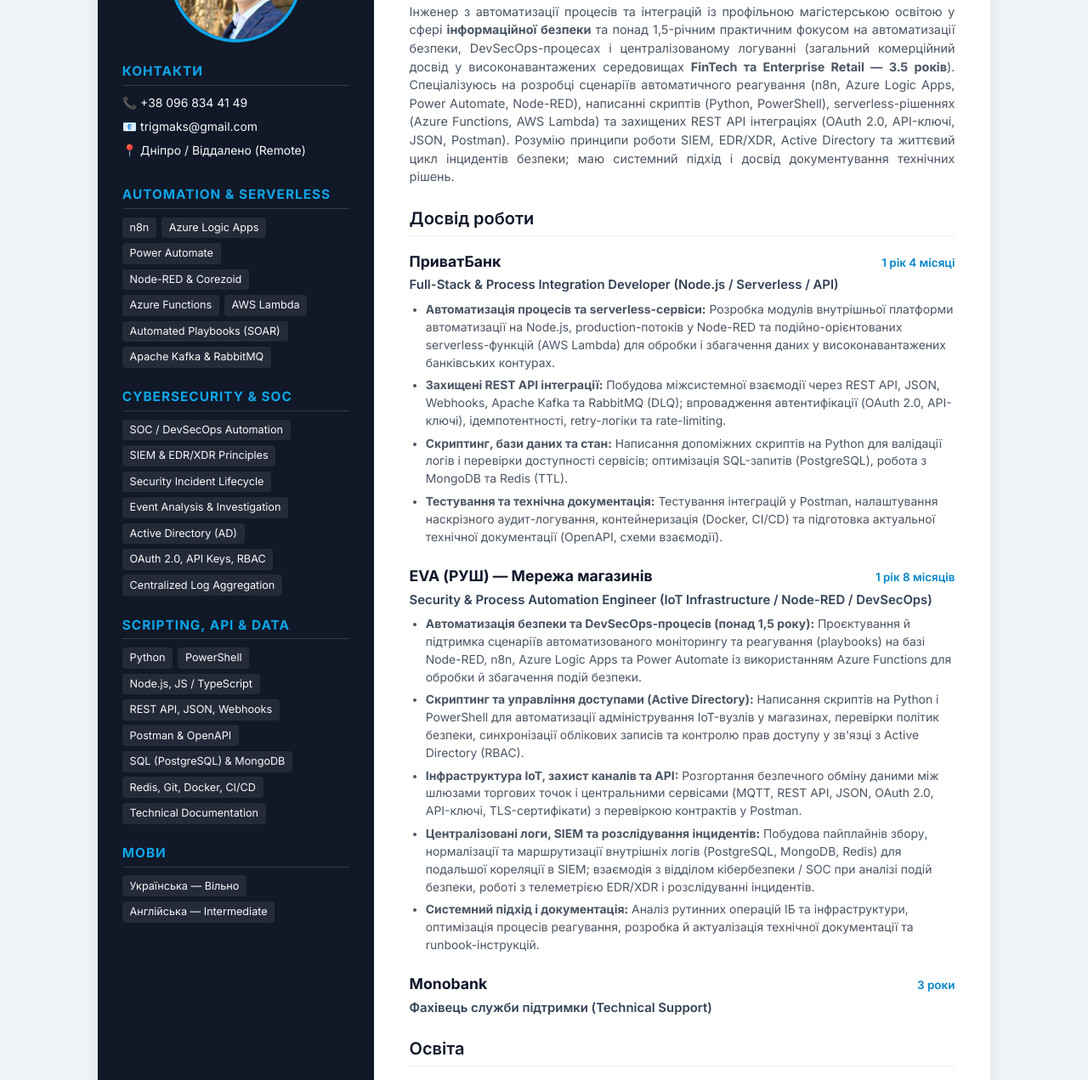
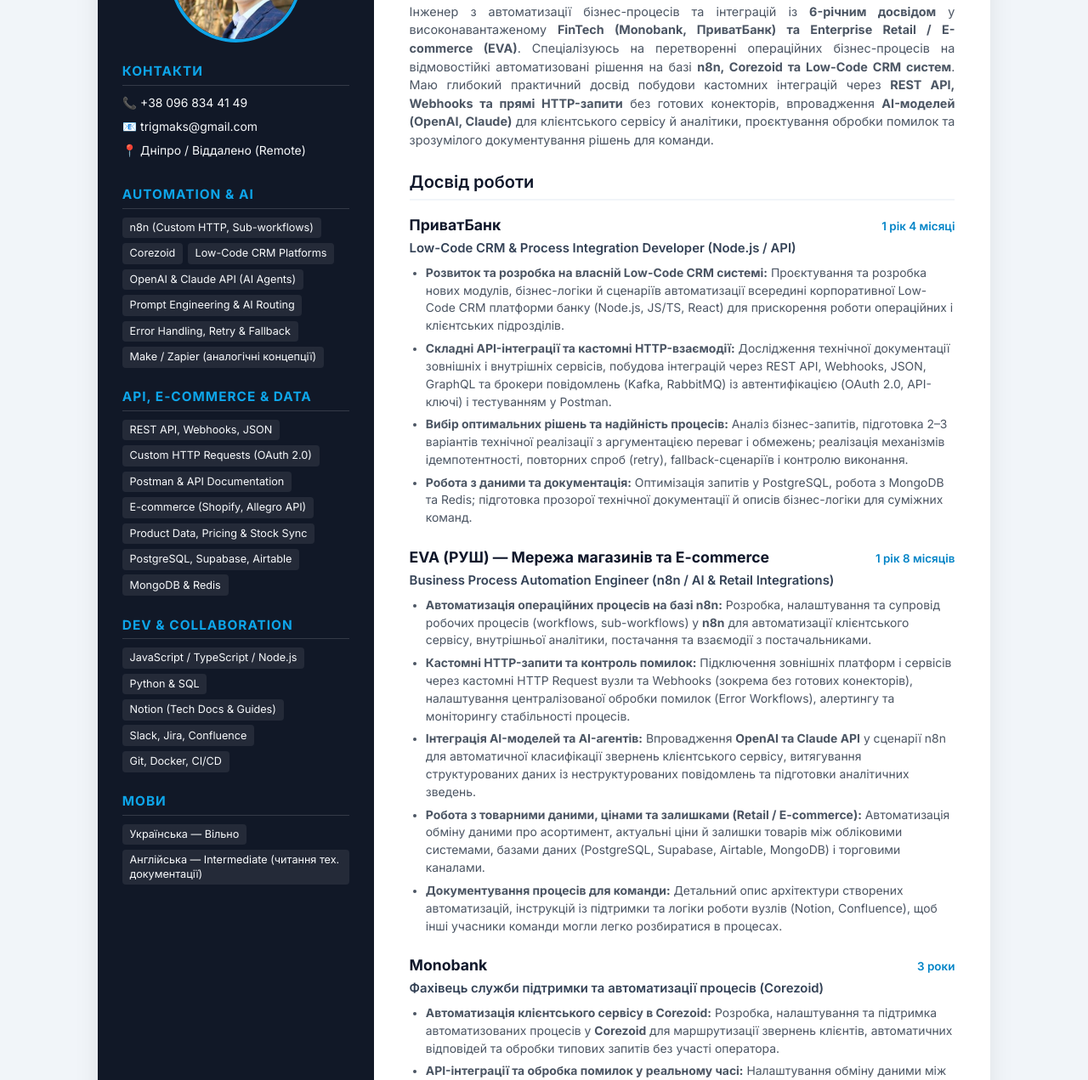
Before and after one commit to MaxTryhub/resume_ukr, a plain HTML site: page index.html in a window 1280 px wide. Shown: the part 174-1445 px from the top of the page at 85% size. Drawn offline with Linux system fonts and the light colour scheme.

Commit message:
Update index.html

```diff
--- a/index.html
+++ b/index.html
@@ -4,7 +4,7 @@
     <meta charset="UTF-8" />
     <meta http-equiv="X-UA-Compatible" content="IE=edge" />
     <meta name="viewport" content="width=device-width, initial-scale=1.0" />
-    <title>Максим Тригуб - Process Automation & Cybersecurity Engineer</title>
+    <title>Максим Тригуб - Business Process Automation Engineer (n8n & AI)</title>
     <link rel="preconnect" href="https://fonts.googleapis.com" />
     <link rel="preconnect" href="https://fonts.gstatic.com" crossorigin />
     <link href="https://fonts.googleapis.com/css2?family=Inter:wght@300;400;600;700&display=swap" rel="stylesheet" />
@@ -247,43 +247,39 @@
             </div>
 
             <div class="sidebar-section">
-                <h3>Automation & Serverless</h3>
+                <h3>Automation & AI</h3>
                 <ul class="skills-list">
-                    <li>n8n</li>
-                    <li>Azure Logic Apps</li>
-                    <li>Power Automate</li>
-                    <li>Node-RED & Corezoid</li>
-                    <li>Azure Functions</li>
-                    <li>AWS Lambda</li>
-                    <li>Automated Playbooks (SOAR)</li>
-                    <li>Apache Kafka & RabbitMQ</li>
+                    <li>n8n (Custom HTTP, Sub-workflows)</li>
+                    <li>Corezoid</li>
+                    <li>Low-Code CRM Platforms</li>
+                    <li>OpenAI & Claude API (AI Agents)</li>
+                    <li>Prompt Engineering & AI Routing</li>
+                    <li>Error Handling, Retry & Fallback</li>
+                    <li>Make / Zapier (аналогічні концепції)</li>
                 </ul>
             </div>
 
             <div class="sidebar-section">
-                <h3>Cybersecurity & SOC</h3>
+                <h3>API, E-Commerce & Data</h3>
                 <ul class="skills-list">
-                    <li>SOC / DevSecOps Automation</li>
-                    <li>SIEM & EDR/XDR Principles</li>
-                    <li>Security Incident Lifecycle</li>
-                    <li>Event Analysis & Investigation</li>
-                    <li>Active Directory (AD)</li>
-                    <li>OAuth 2.0, API Keys, RBAC</li>
-                    <li>Centralized Log Aggregation</li>
+                    <li>REST API, Webhooks, JSON</li>
+                    <li>Custom HTTP Requests (OAuth 2.0)</li>
+                    <li>Postman & API Documentation</li>
+                    <li>E-commerce (Shopify, Allegro API)</li>
+                    <li>Product Data, Pricing & Stock Sync</li>
+                    <li>PostgreSQL, Supabase, Airtable</li>
+                    <li>MongoDB & Redis</li>
                 </ul>
             </div>
 
             <div class="sidebar-section">
-                <h3>Scripting, API & Data</h3>
+                <h3>Dev & Collaboration</h3>
                 <ul class="skills-list">
-                    <li>Python</li>
-                    <li>PowerShell</li>
-                    <li>Node.js, JS / TypeScript</li>
-                    <li>REST API, JSON, Webhooks</li>
-                    <li>Postman & OpenAPI</li>
-                    <li>SQL (PostgreSQL) & MongoDB</li>
-                    <li>Redis, Git, Docker, CI/CD</li>
-                    <li>Technical Documentation</li>
+                    <li>JavaScript / TypeScript / Node.js</li>
+                    <li>Python & SQL</li>
+                    <li>Notion (Tech Docs & Guides)</li>
+                    <li>Slack, Jira, Confluence</li>
+                    <li>Git, Docker, CI/CD</li>
                 </ul>
             </div>
 
@@ -291,7 +287,7 @@
                 <h3>Мови</h3>
                 <ul class="skills-list">
                     <li>Українська — Вільно</li>
-                    <li>Англійська — Intermediate</li>
+                    <li>Англійська — Intermediate (читання тех. документації)</li>
                 </ul>
             </div>
         </aside>
@@ -299,10 +295,10 @@
         <!-- MAIN CONTENT -->
         <main class="main-content">
             <header class="header-section">
-                <div class="profession">Process Automation & Cybersecurity Engineer | SOC & Integrations</div>
+                <div class="profession">Інженер з автоматизації бізнес-процесів (n8n / AI / Integrations)</div>
                 <h1 class="name">Максим Тригуб</h1>
                 <p class="summary">
-                    Інженер з автоматизації процесів та інтеграцій із профільною магістерською освітою у сфері <strong>інформаційної безпеки</strong> та понад 1,5-річним практичним фокусом на автоматизації безпеки, DevSecOps-процесах і централізованому логуванні (загальний комерційний досвід у високонавантажених середовищах <strong>FinTech та Enterprise Retail — 3.5 років</strong>). Спеціалізуюсь на розробці сценаріїв автоматичного реагування (n8n, Azure Logic Apps, Power Automate, Node-RED), написанні скриптів (Python, PowerShell), serverless-рішеннях (Azure Functions, AWS Lambda) та захищених REST API інтеграціях (OAuth 2.0, API-ключі, JSON, Postman). Розумію принципи роботи SIEM, EDR/XDR, Active Directory та життєвий цикл інцидентів безпеки; маю системний підхід і досвід документування технічних рішень.
+                    Інженер з автоматизації бізнес-процесів та інтеграцій із <strong>6-річним досвідом</strong> у високонавантаженому <strong>FinTech (Monobank, ПриватБанк) та Enterprise Retail / E-commerce (EVA)</strong>. Спеціалізуюсь на перетворенні операційних бізнес-процесів на відмовостійкі автоматизовані рішення на базі <strong>n8n, Corezoid та Low-Code CRM систем</strong>. Маю глибокий практичний досвід побудови кастомних інтеграцій через <strong>REST API, Webhooks та прямі HTTP-запити</strong> без готових конекторів, впровадження <strong>AI-моделей (OpenAI, Claude)</strong> для клієнтського сервісу й аналітики, проєктування обробки помилок та зрозумілого документування рішень для команди.
                 </p>
             </header>
 
@@ -315,28 +311,28 @@
                         <span class="company-name">ПриватБанк</span>
                         <span class="duration">1 рік 4 місяці</span>
                     </div>
-                    <div class="job-title">Full-Stack & Process Integration Developer (Node.js / Serverless / API)</div>
+                    <div class="job-title">Low-Code CRM & Process Integration Developer (Node.js / API)</div>
                     <ul class="duties-list">
-                        <li><strong>Автоматизація процесів та serverless-сервіси:</strong> Розробка модулів внутрішньої платформи автоматизації на Node.js, production-потоків у Node-RED та подійно-орієнтованих serverless-функцій (AWS Lambda) для обробки і збагачення даних у високонавантажених банківських контурах.</li>
-                        <li><strong>Захищені REST API інтеграції:</strong> Побудова міжсистемної взаємодії через REST API, JSON, Webhooks, Apache Kafka та RabbitMQ (DLQ); впровадження автентифікації (OAuth 2.0, API-ключі), ідемпотентності, retry-логіки та rate-limiting.</li>
-                        <li><strong>Скриптинг, бази даних та стан:</strong> Написання допоміжних скриптів на Python для валідації логів і перевірки доступності сервісів; оптимізація SQL-запитів (PostgreSQL), робота з MongoDB та Redis (TTL).</li>
-                        <li><strong>Тестування та технічна документація:</strong> Тестування інтеграцій у Postman, налаштування наскрізного аудит-логування, контейнеризація (Docker, CI/CD) та підготовка актуальної технічної документації (OpenAPI, схеми взаємодії).</li>
+                        <li><strong>Розвиток та розробка на власній Low-Code CRM системі:</strong> Проєктування та розробка нових модулів, бізнес-логіки й сценаріїв автоматизації всередині корпоративної Low-Code CRM платформи банку (Node.js, JS/TS, React) для прискорення роботи операційних і клієнтських підрозділів.</li>
+                        <li><strong>Складні API-інтеграції та кастомні HTTP-взаємодії:</strong> Дослідження технічної документації зовнішніх і внутрішніх сервісів, побудова інтеграцій через REST API, Webhooks, JSON, GraphQL та брокери повідомлень (Kafka, RabbitMQ) із автентифікацією (OAuth 2.0, API-ключі) і тестуванням у Postman.</li>
+                        <li><strong>Вибір оптимальних рішень та надійність процесів:</strong> Аналіз бізнес-запитів, підготовка 2–3 варіантів технічної реалізації з аргументацією переваг і обмежень; реалізація механізмів ідемпотентності, повторних спроб (retry), fallback-сценаріїв і контролю виконання.</li>
+                        <li><strong>Робота з даними та документація:</strong> Оптимізація запитів у PostgreSQL, робота з MongoDB та Redis; підготовка прозорої технічної документації й описів бізнес-логіки для суміжних команд.</li>
                     </ul>
                 </div>
 
                 <!-- EVA -->
                 <div class="experience-item">
                     <div class="exp-header">
-                        <span class="company-name">EVA (РУШ) — Мережа магазинів</span>
+                        <span class="company-name">EVA (РУШ) — Мережа магазинів та E-commerce</span>
                         <span class="duration">1 рік 8 місяців</span>
                     </div>
-                    <div class="job-title">Security & Process Automation Engineer (IoT Infrastructure / Node-RED / DevSecOps)</div>
+                    <div class="job-title">Business Process Automation Engineer (n8n / AI & Retail Integrations)</div>
                     <ul class="duties-list">
-                        <li><strong>Автоматизація безпеки та DevSecOps-процесів (понад 1,5 року):</strong> Проєктування й підтримка сценаріїв автоматизованого моніторингу та реагування (playbooks) на базі Node-RED, n8n, Azure Logic Apps та Power Automate із використанням Azure Functions для обробки й збагачення подій безпеки.</li>
-                        <li><strong>Скриптинг та управління доступами (Active Directory):</strong> Написання скриптів на Python і PowerShell для автоматизації адміністрування IoT-вузлів у магазинах, перевірки політик безпеки, синхронізації облікових записів та контролю прав доступу у зв'язці з Active Directory (RBAC).</li>
-                        <li><strong>Інфраструктура IoT, захист каналів та API:</strong> Розгортання безпечного обміну даними між шлюзами торгових точок і центральними сервісами (MQTT, REST API, JSON, OAuth 2.0, API-ключі, TLS-сертифікати) з перевіркою контрактів у Postman.</li>
-                        <li><strong>Централізовані логи, SIEM та розслідування інцидентів:</strong> Побудова пайплайнів збору, нормалізації та маршрутизації внутрішніх логів (PostgreSQL, MongoDB, Redis) для подальшої кореляції в SIEM; взаємодія з відділом кібербезпеки / SOC при аналізі подій безпеки, роботі з телеметрією EDR/XDR і розслідуванні інцидентів.</li>
-                        <li><strong>Системний підхід і документація:</strong> Аналіз рутинних операцій ІБ та інфраструктури, оптимізація процесів реагування, розробка й актуалізація технічної документації та runbook-інструкцій.</li>
+                        <li><strong>Автоматизація операційних процесів на базі n8n:</strong> Розробка, налаштування та супровід робочих процесів (workflows, sub-workflows) у <strong>n8n</strong> для автоматизації клієнтського сервісу, внутрішньої аналітики, постачання та взаємодії з постачальниками.</li>
+                        <li><strong>Кастомні HTTP-запити та контроль помилок:</strong> Підключення зовнішніх платформ і сервісів через кастомні HTTP Request вузли та Webhooks (зокрема без готових конекторів), налаштування централізованої обробки помилок (Error Workflows), алертингу та моніторингу стабільності процесів.</li>
+                        <li><strong>Інтеграція AI-моделей та AI-агентів:</strong> Впровадження <strong>OpenAI та Claude API</strong> у сценарії n8n для автоматичної класифікації звернень клієнтського сервісу, витягування структурованих даних із неструктурованих повідомлень та підготовки аналітичних зведень.</li>
+                        <li><strong>Робота з товарними даними, цінами та залишками (Retail / E-commerce):</strong> Автоматизація обміну даними про асортимент, актуальні ціни й залишки товарів між обліковими системами, базами даних (PostgreSQL, Supabase, Airtable, MongoDB) і торговими каналами.</li>
+                        <li><strong>Документування процесів для команди:</strong> Детальний опис архітектури створених автоматизацій, інструкцій із підтримки та логіки роботи вузлів (Notion, Confluence), щоб інші учасники команди могли легко розбиратися в процесах.</li>
                     </ul>
                 </div>
 
@@ -346,7 +342,12 @@
                         <span class="company-name">Monobank</span>
                         <span class="duration">3 роки</span>
                     </div>
-                    <div class="job-title">Фахівець служби підтримки (Technical Support)</div>
+                    <div class="job-title">Фахівець служби підтримки та автоматизації процесів (Corezoid)</div>
+                    <ul class="duties-list">
+                        <li><strong>Автоматизація клієнтського сервісу в Corezoid:</strong> Розробка, налаштування та підтримка автоматизованих процесів у <strong>Corezoid</strong> для маршрутизації звернень клієнтів, автоматичних відповідей та обробки типових запитів без участі оператора.</li>
+                        <li><strong>API-інтеграції та обробка помилок у реальному часі:</strong> Налаштування обміну даними між CRM, месенджерами та банківськими сервісами через REST API, Webhooks і JSON; реалізація коректної обробки помилок та резервних сценаріїв (fallback) при пікових навантаженнях.</li>
+                        <li><strong>Аналіз процесів і покращення SLA:</strong> Діагностика звернень підтримки, виявлення вузьких місць в операційних сценаріях і впровадження змін у процеси для скорочення часу вирішення запитів.</li>
+                    </ul>
                 </div>
             </section>
 
```
